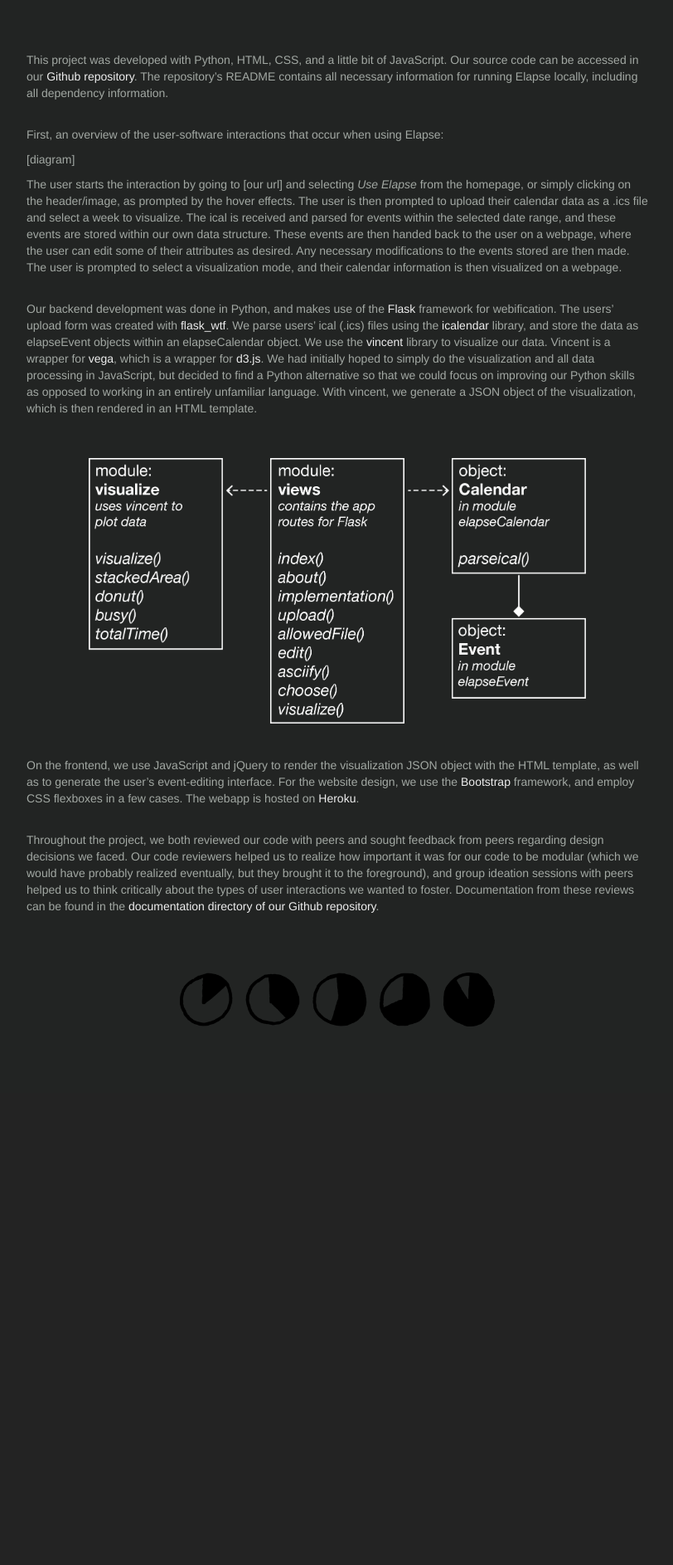
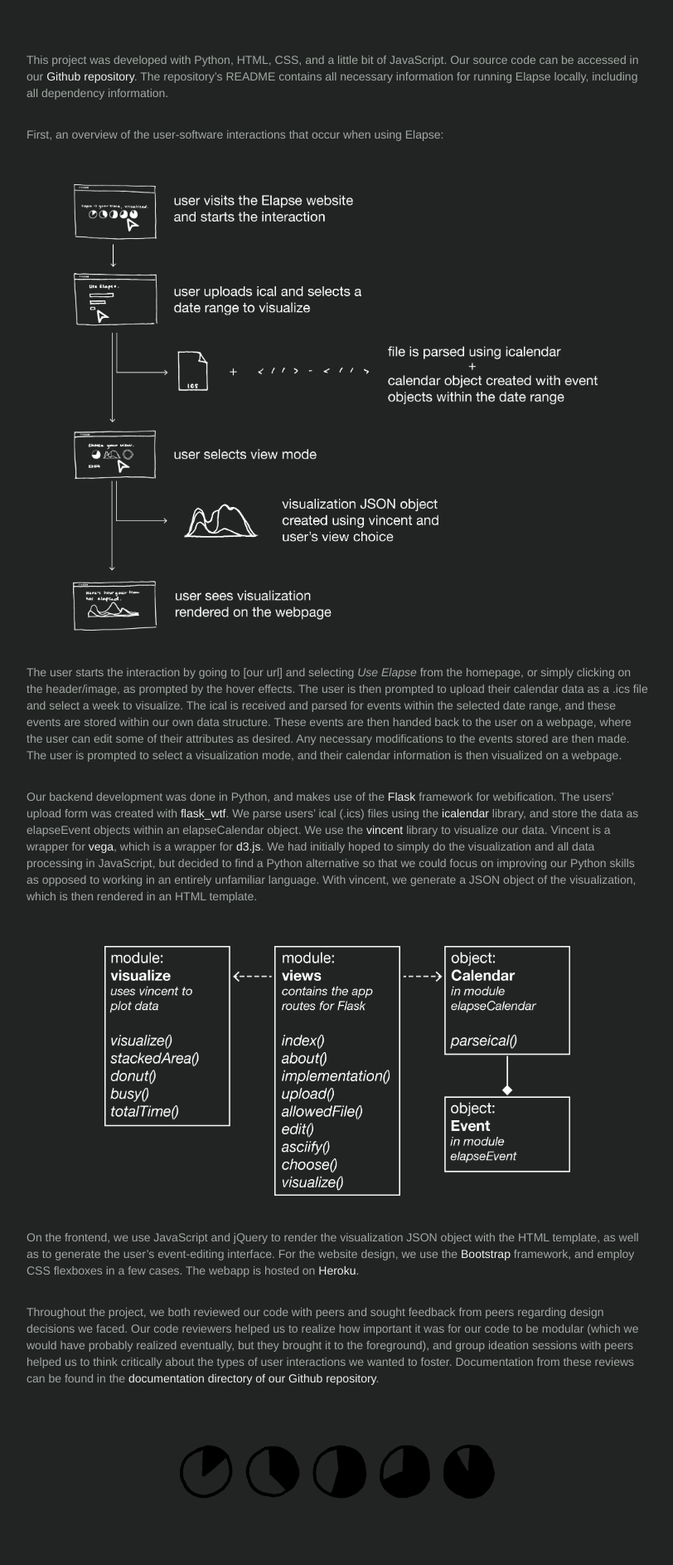
Before and after one commit to aehoppe/Elapse, a Flask app: page /implementation in a window 1280 px wide. Shown: the part 184-2070 px from the top of the page at 83% size, without its empty margins (233-1045 px from the left). Before the commit the page ends 1421 px from the top, so only its background shows below. Run offline with Flask 2, Linux system fonts and the light colour scheme; some libraries are stand-ins or nearby versions.

Commit message:
added interaction map

```diff
--- a/app/templates/implementation.html
+++ b/app/templates/implementation.html
@@ -56,9 +56,11 @@
                 <p>
                     First, an overview of the user-software interactions that occur when using Elapse:
                 </p>
-                <p>
-                    [diagram]
-                </p>
+                <br><br>
+                <div align="center">
+                    <img src="./static/images/interaction.png" width="85%">
+                </div>
+                <br><br>
                 <p>
                     The user starts the interaction by going to [our url] and selecting <i>Use Elapse</i> from the homepage, or simply clicking on the header/image, as prompted by the hover effects.  The user is then prompted to upload their calendar data as a .ics file and select a week to visualize.  The ical is received and parsed for events within the selected date range, and these events are stored within our own data structure.  These events are then handed back to the user on a webpage, where the user can edit some of their attributes as desired.  Any necessary modifications to the events stored are then made.  The user is prompted to select a visualization mode, and their calendar information is then visualized on a webpage.
                 </p>
@@ -68,7 +70,7 @@
                 </p>
                 <br><br>
                 <div align="center">
-                    <img src="./static/images/UML.png" width="80%">
+                    <img src="./static/images/UML.png" width="75%">
                 </div>
                 <br><br>
                 <p>
```
Also changed, not shown: app/static/images/interaction.png (added).
